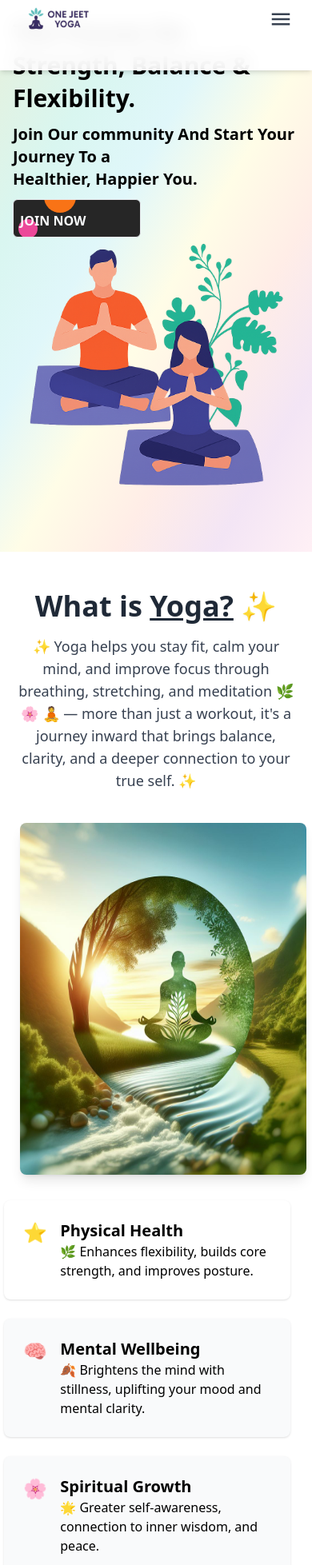
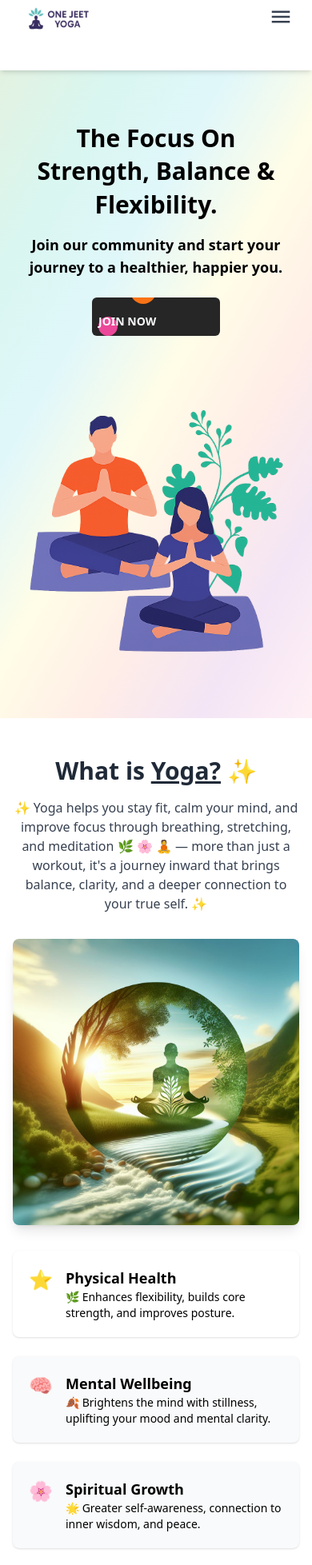
Before and after one commit to VIRENDRA-18/Yoga-Website, a React (Vite) app: page / in a window 390 px wide. Shown: the part 40-1997 px from the top of the page at 80% size. Built offline with nearby package versions, Linux system fonts and the light colour scheme.

Commit message:
Refactor components for improved responsiveness and styling; enhance layout and accessibility across ContactSection, FooterPart, HeroSection, Navbar, Services, WhatIsYoga, and WhatStudentsThink components.

```diff
--- a/src/components/HeroSection/HeroSection.jsx
+++ b/src/components/HeroSection/HeroSection.jsx
@@ -1,7 +1,6 @@
-
-import React from 'react'
+import React from 'react';
 import heroImage from '../../assets/hero-yoga.png';
-import { animate, motion } from "framer-motion";
+import { motion } from "framer-motion";
 
 export const FadeUp = (delay) => {
   return {
@@ -27,58 +26,51 @@ const HeroSection = () => {
       style={{
         background: `linear-gradient(
           120deg,
-          #E3F2E1,  /* light green */
-          #D9F6F0,  /* mint */
-          #E0F7FA,  /* sky blue */
-          #FFFDE7,  /* pastel yellow */
-          #FFEDE7,  /* soft peach */
-          #F3E5F5,  /* lavender */
-          #FFF0F5   /* light pink */
+          #E3F2E1, #D9F6F0, #E0F7FA, #FFFDE7, #FFEDE7, #F3E5F5, #FFF0F5
         )`
       }}
     >
-      {/* Hero content */}
-      <div className="flex flex-col md:flex-row items-center justify-between py-16 px-4 md:px-16 gap-8">
+      <div className="flex flex-col md:flex-row items-center justify-between py-16 px-4 sm:px-6 md:px-16 gap-8">
 
         {/* Left Side - Text */}
-        <div className="md:w-1/2">
+        <div className="md:w-1/2 text-center md:text-left">
           <motion.h1
             variants={FadeUp(0.6)}
             initial="initial"
             animate="animate"
-            className="text-3xl lg:text-5xl font-bold text-left -mt-[37%] !leading-snug"
+            className="text-3xl sm:text-4xl lg:text-5xl font-bold leading-snug"
           >
-            The Focuse On <br/> Strength, Balance & <br/> Flexibility.
+            The Focus On <br /> Strength, Balance & <br /> Flexibility.
           </motion.h1>
 
-          <p className="text-xl font-bold mt-[3%]">
-            Join Our community And Start Your Journey To a <br/> Healthier, Happier You.
+          <p className="text-lg sm:text-xl font-bold mt-4 sm:mt-6">
+            Join our community and start your journey to a <br className="hidden sm:block" /> healthier, happier you.
           </p>
 
-          <button className="border text-gray-50 duration-300 relative group cursor-pointer overflow-hidden h-12 w-40 rounded-md bg-neutral-800 p-2 font-extrabold hover:bg-sky-700 mt-[3%]">
-            <div className="absolute group-hover:-top-1 group-hover:-right-2 z-10 w-14 h-14 rounded-full group-hover:scale-150 duration-700 right-12 top-12 bg-yellow-500"></div>
-            <div className="absolute group-hover:-top-1 group-hover:-right-2 z-10 w-10 h-10 rounded-full group-hover:scale-150 duration-700 right-20 -top-6 bg-orange-500"></div>
-            <div className="absolute group-hover:-top-1 group-hover:-right-2 z-10 w-6 h-6 rounded-full group-hover:scale-150 duration-700 right-32 top-6 bg-pink-500"></div>
-            <div className="absolute group-hover:-top-1 group-hover:-right-2 z-10 w-3 h-3 rounded-full group-hover:scale-150 duration-700 right-2 top-12 bg-red-600"></div>
-            <p className="z-10 absolute bottom-2 left-2">JOIN NOW</p>
+          <button className="relative group overflow-hidden mt-6 sm:mt-8 h-12 w-40 sm:w-44 rounded-md bg-neutral-800 p-2 font-extrabold text-gray-50 hover:bg-sky-700 duration-300">
+            <div className="absolute group-hover:-top-1 group-hover:-right-2 z-10 w-10 sm:w-14 h-10 sm:h-14 rounded-full group-hover:scale-150 duration-700 right-12 top-12 bg-yellow-500"></div>
+            <div className="absolute group-hover:-top-1 group-hover:-right-2 z-10 w-8 sm:w-10 h-8 sm:h-10 rounded-full group-hover:scale-150 duration-700 right-20 -top-6 bg-orange-500"></div>
+            <div className="absolute group-hover:-top-1 group-hover:-right-2 z-10 w-6 sm:w-6 h-6 rounded-full group-hover:scale-150 duration-700 right-32 top-6 bg-pink-500"></div>
+            <div className="absolute group-hover:-top-1 group-hover:-right-2 z-10 w-3 h-3 sm:w-3 sm:h-3 rounded-full group-hover:scale-150 duration-700 right-2 top-12 bg-red-600"></div>
+            <p className="z-10 absolute bottom-2 left-2 text-sm sm:text-base">JOIN NOW</p>
           </button>
         </div>
 
         {/* Right Side - Image */}
-        <div className="md:w-1/2 flex justify-center">
+        <div className="md:w-1/2 flex justify-center mt-6 md:mt-0">
           <motion.img
             initial={{ x: 50, opacity: 0 }}
             animate={{ x: 0, opacity: 1 }}
             transition={{ duration: 0.6, delay: 0.4, ease: "easeInOut" }}
             src={heroImage}
             alt="Yoga Pose"
-            className="w-150 h-90 object-cover rounded-lg -mt-[17%]"
+            className="w-full max-w-md sm:max-w-lg md:max-w-xl lg:max-w-2xl h-auto object-cover rounded-lg"
           />
         </div>
 
       </div>
     </section>
-  )
-}
+  );
+};
 
 export default HeroSection;
--- a/src/components/Navbar/Navbar.jsx
+++ b/src/components/Navbar/Navbar.jsx
@@ -1,8 +1,8 @@
-import React from 'react';
-import { IoMdMenu } from "react-icons/io";
+import React, { useState } from "react";
+import { IoMdMenu, IoMdClose } from "react-icons/io";
 import { motion } from "framer-motion";
-// If image is in public folder, remove import and use <img src="/One-Jeet-Logo.png" ... />
-import logo from "../../assets/One-Jeet-Logo.png"; // Make sure this path and file name are correct
+// If image is in public folder, no import is needed
+// <img src="/One-Jeet-Logo.png" ... />
 
 const NavbarMenu = [
   { id: 1, title: "Home", path: "/" },
@@ -13,6 +13,8 @@ const NavbarMenu = [
 ];
 
 const Navbar = () => {
+  const [mobileOpen, setMobileOpen] = useState(false);
+
   return (
     <header className="sticky top-0 z-30 bg-white/90 backdrop-blur-md shadow-md">
       <motion.nav
@@ -23,8 +25,11 @@ const Navbar = () => {
       >
         {/* Logo */}
         <div>
-          <img src={logo} alt="One Jeet Yoga" className="h-24 w-auto md:h-28" />
-          {/* If using public folder: <img src="/One-Jeet-Logo.png" alt="One Jeet Yoga" className="h-24 w-auto md:h-28" /> */}
+          <img
+            src="/One-Jeet-Logo.png"
+            alt="One Jeet Yoga"
+            className="h-24 w-auto md:h-28"
+          />
         </div>
 
         {/* Desktop Menu */}
@@ -45,15 +50,60 @@ const Navbar = () => {
 
           <button className="group ml-6 flex items-center gap-2 px-6 py-3 text-white font-semibold rounded-lg bg-gradient-to-r from-purple-500 to-blue-500 hover:from-pink-500 hover:to-purple-500 shadow-lg transition-all duration-300">
             Join Demo Class
-            <span className="inline-block transform transition-transform group-hover:translate-x-1">➜</span>
+            <span className="inline-block transform transition-transform group-hover:translate-x-1">
+              ➜
+            </span>
           </button>
         </div>
 
         {/* Mobile Hamburger */}
         <div className="lg:hidden">
-          <IoMdMenu aria-label="Open menu" className="text-3xl text-gray-700 hover:text-purple-500 transition-all duration-300" />
+          <button
+            onClick={() => setMobileOpen(!mobileOpen)}
+            aria-label="Toggle Menu"
+          >
+            {mobileOpen ? (
+              <IoMdClose className="text-3xl text-gray-700 hover:text-purple-500 transition-all duration-300" />
+            ) : (
+              <IoMdMenu className="text-3xl text-gray-700 hover:text-purple-500 transition-all duration-300" />
+            )}
+          </button>
         </div>
       </motion.nav>
+
+      {/* Mobile Menu */}
+      {mobileOpen && (
+        <motion.div
+          initial={{ opacity: 0, y: -20 }}
+          animate={{ opacity: 1, y: 0 }}
+          exit={{ opacity: 0, y: -20 }}
+          className="lg:hidden bg-white/90 backdrop-blur-md shadow-md absolute w-full left-0 top-full px-6 py-6 z-20"
+        >
+          <ul className="flex flex-col gap-4">
+            {NavbarMenu.map((menu) => (
+              <li key={menu.id}>
+                <a
+                  href={menu.path}
+                  className="text-gray-700 font-medium py-2 px-4 block rounded hover:bg-purple-100 transition-all"
+                  onClick={() => setMobileOpen(false)}
+                >
+                  {menu.title}
+                </a>
+              </li>
+            ))}
+          </ul>
+
+          <button
+            className="mt-4 w-full flex justify-center items-center gap-2 px-6 py-3 text-white font-semibold rounded-lg bg-gradient-to-r from-purple-500 to-blue-500 hover:from-pink-500 hover:to-purple-500 shadow-lg transition-all duration-300"
+            onClick={() => setMobileOpen(false)}
+          >
+            Join Demo Class
+            <span className="inline-block transform transition-transform group-hover:translate-x-1">
+              ➜
+            </span>
+          </button>
+        </motion.div>
+      )}
     </header>
   );
 };
--- a/src/components/WhatIsYoga/WhatIsYoga.jsx
+++ b/src/components/WhatIsYoga/WhatIsYoga.jsx
@@ -1,17 +1,16 @@
 import React from 'react';
-import yogaImage from '../../assets/Benifits.jpg'; // Apna image path sahi rakho
+import yogaImage from '../../assets/Benifits.jpg'; // make sure the path is correct
 
 const WhatIsYoga = () => {
   return (
-    <div
-      className="flex flex-col items-center min-h-screen px-4 py-12 gap-8 bg-fixed bg-cover bg-center"
-    >
+    <div className="flex flex-col items-center min-h-screen px-4 py-12 gap-8 bg-fixed bg-cover bg-center">
+
       {/* Text Section */}
       <div className="text-center max-w-2xl">
-        <h1 className="text-4xl font-bold mb-4 text-gray-800 drop-shadow-sm">
+        <h1 className="text-3xl sm:text-4xl md:text-5xl font-bold mb-4 text-gray-800 drop-shadow-sm">
           What is <span className="highlight underline">Yoga?</span> ✨
         </h1>
-        <p className="text-lg text-gray-700">
+        <p className="text-base sm:text-lg md:text-xl text-gray-700">
           ✨ Yoga helps you stay fit, calm your mind, and improve focus through breathing,
           stretching, and meditation 🌿 🌸 🧘 — more than just a workout, it's a journey inward
           that brings balance, clarity, and a deeper connection to your true self. ✨
@@ -26,52 +25,47 @@ const WhatIsYoga = () => {
           <img
             src={yogaImage}
             alt="Yoga Pose"
-            className="w-[500px] h-[440px] rounded-lg shadow-lg mt-[2%] ml-[5%]
-               transition-all duration-700 transform hover:scale-105
-               hover:shadow-2xl
-               hover:brightness-110
-               hover:bg-gradient-to-r
-               hover:from-green-100 hover:via-lime-100 hover:via-yellow-100 hover:via-orange-100
-               hover:via-pink-100 hover:via-purple-100 hover:via-blue-100 hover:to-teal-100"
+            className="w-full max-w-md sm:max-w-lg md:max-w-xl h-auto rounded-lg shadow-lg
+                       transition-transform duration-700 transform hover:scale-105 hover:shadow-2xl hover:brightness-110"
           />
         </div>
 
         {/* Benefits Section */}
-        <div className="flex flex-col gap-6 w-full md:w-1/2 ml-[-3%]">
+        <div className="flex flex-col gap-6 w-full md:w-1/2">
 
           {/* Physical Health */}
-          <div className="rounded-lg shadow p-6 flex gap-4 w-full bg-white transition-all duration-500 transform hover:scale-105 hover:shadow-xl hover:bg-gradient-to-r hover:from-pink-200 hover:via-purple-200 hover:via-blue-200 hover:via-green-200 hover:via-yellow-200 hover:to-orange-200 hover:text-gray-800">
+          <div className="rounded-lg shadow p-5 sm:p-6 flex gap-4 w-full bg-white transition-all duration-500 transform hover:scale-105 hover:shadow-xl hover:bg-gradient-to-r hover:from-pink-200 hover:via-purple-200 hover:via-blue-200 hover:via-green-200 hover:via-yellow-200 hover:to-orange-200 hover:text-gray-800">
             <span className="text-purple-500 text-2xl">⭐</span>
             <div>
-              <h3 className="font-bold text-xl">Physical Health</h3>
-              <p>🌿 Enhances flexibility, builds core strength, and improves posture.</p>
+              <h3 className="font-bold text-lg sm:text-xl">Physical Health</h3>
+              <p className="text-sm sm:text-base">🌿 Enhances flexibility, builds core strength, and improves posture.</p>
             </div>
           </div>
 
           {/* Mental Wellbeing */}
-          <div className="rounded-lg shadow p-6 flex gap-4 w-full bg-gray-50 transition-all duration-500 transform hover:scale-105 hover:shadow-xl hover:bg-gradient-to-r hover:from-blue-200 hover:via-teal-200 hover:via-green-200 hover:via-yellow-200 hover:via-pink-200 hover:to-purple-200 hover:text-gray-800">
+          <div className="rounded-lg shadow p-5 sm:p-6 flex gap-4 w-full bg-gray-50 transition-all duration-500 transform hover:scale-105 hover:shadow-xl hover:bg-gradient-to-r hover:from-blue-200 hover:via-teal-200 hover:via-green-200 hover:via-yellow-200 hover:via-pink-200 hover:to-purple-200 hover:text-gray-800">
             <span className="text-purple-500 text-2xl">🧠</span>
             <div>
-              <h3 className="font-bold text-xl">Mental Wellbeing</h3>
-              <p>🍂 Brightens the mind with stillness, uplifting your mood and mental clarity.</p>
+              <h3 className="font-bold text-lg sm:text-xl">Mental Wellbeing</h3>
+              <p className="text-sm sm:text-base">🍂 Brightens the mind with stillness, uplifting your mood and mental clarity.</p>
             </div>
           </div>
 
           {/* Spiritual Growth */}
-          <div className="rounded-lg shadow p-6 flex gap-4 w-full bg-gray-50 transition-all duration-500 transform hover:scale-105 hover:shadow-xl hover:bg-gradient-to-r hover:from-green-200 hover:via-lime-200 hover:via-yellow-200 hover:via-orange-200 hover:via-pink-200 hover:to-purple-200 hover:text-gray-800">
+          <div className="rounded-lg shadow p-5 sm:p-6 flex gap-4 w-full bg-gray-50 transition-all duration-500 transform hover:scale-105 hover:shadow-xl hover:bg-gradient-to-r hover:from-green-200 hover:via-lime-200 hover:via-yellow-200 hover:via-orange-200 hover:via-pink-200 hover:to-purple-200 hover:text-gray-800">
             <span className="text-purple-500 text-2xl">🌸</span>
             <div>
-              <h3 className="font-bold text-xl">Spiritual Growth</h3>
-              <p>🌟 Greater self-awareness, connection to inner wisdom, and peace.</p>
+              <h3 className="font-bold text-lg sm:text-xl">Spiritual Growth</h3>
+              <p className="text-sm sm:text-base">🌟 Greater self-awareness, connection to inner wisdom, and peace.</p>
             </div>
           </div>
 
           {/* Stress Relief */}
-          <div className="rounded-lg shadow p-6 flex gap-4 w-full bg-gray-50 transition-all duration-500 transform hover:scale-105 hover:shadow-xl hover:bg-gradient-to-r hover:from-yellow-200 hover:via-orange-200 hover:via-pink-200 hover:via-purple-200 hover:via-blue-200 hover:to-green-200 hover:text-gray-800">
+          <div className="rounded-lg shadow p-5 sm:p-6 flex gap-4 w-full bg-gray-50 transition-all duration-500 transform hover:scale-105 hover:shadow-xl hover:bg-gradient-to-r hover:from-yellow-200 hover:via-orange-200 hover:via-pink-200 hover:via-purple-200 hover:via-blue-200 hover:to-green-200 hover:text-gray-800">
             <span className="text-purple-500 text-2xl">🌿</span>
             <div>
-              <h3 className="font-bold text-xl">Stress Relief</h3>
-              <p>🌼 Calms the nervous system, reduces anxiety, and promotes relaxation.</p>
+              <h3 className="font-bold text-lg sm:text-xl">Stress Relief</h3>
+              <p className="text-sm sm:text-base">🌼 Calms the nervous system, reduces anxiety, and promotes relaxation.</p>
             </div>
           </div>
 
```
Also changed, not shown: src/components/ContactSection/ContactSection.jsx (+12 -17 lines), src/components/FooterPart/FooterPart.jsx (+21 -21 lines), src/components/Services/Services.jsx (+17 -17 lines), src/components/WhatStudentsThink/WhatStudentsThink.jsx (+19 -23 lines).
